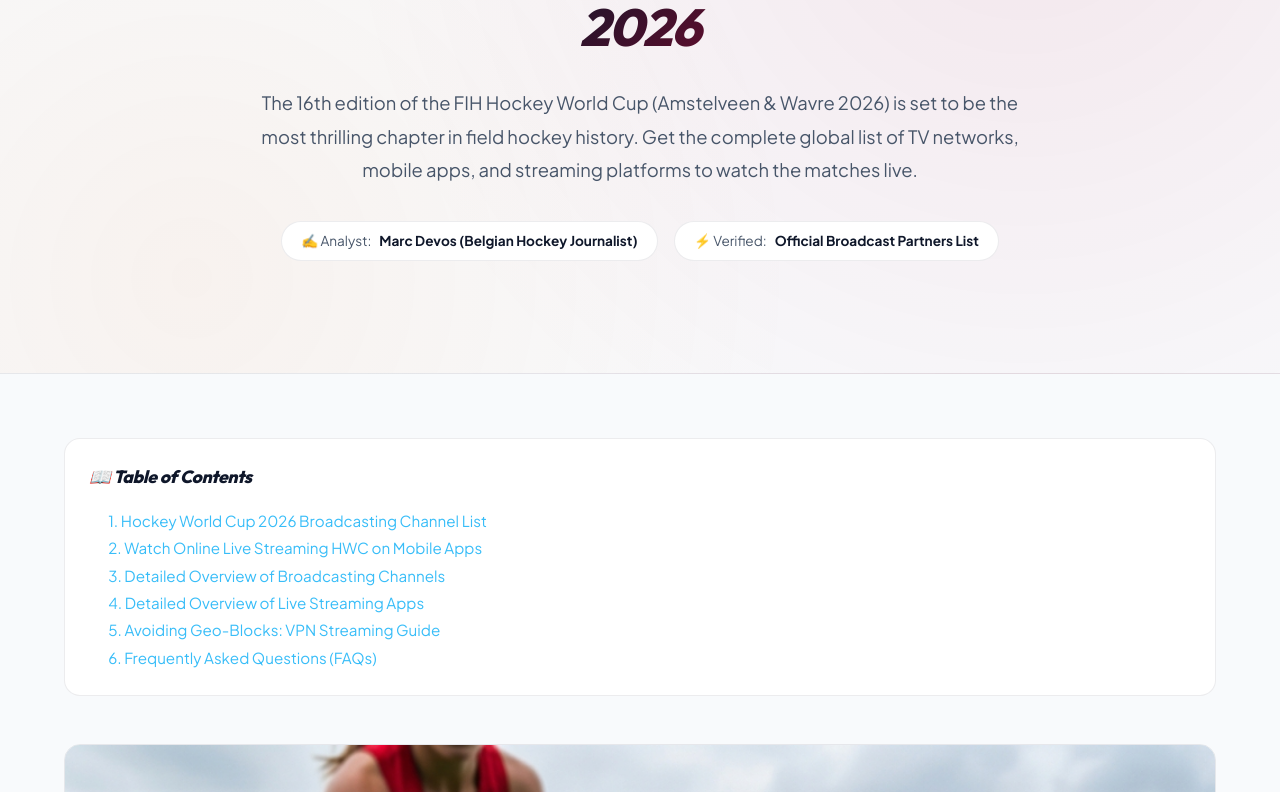
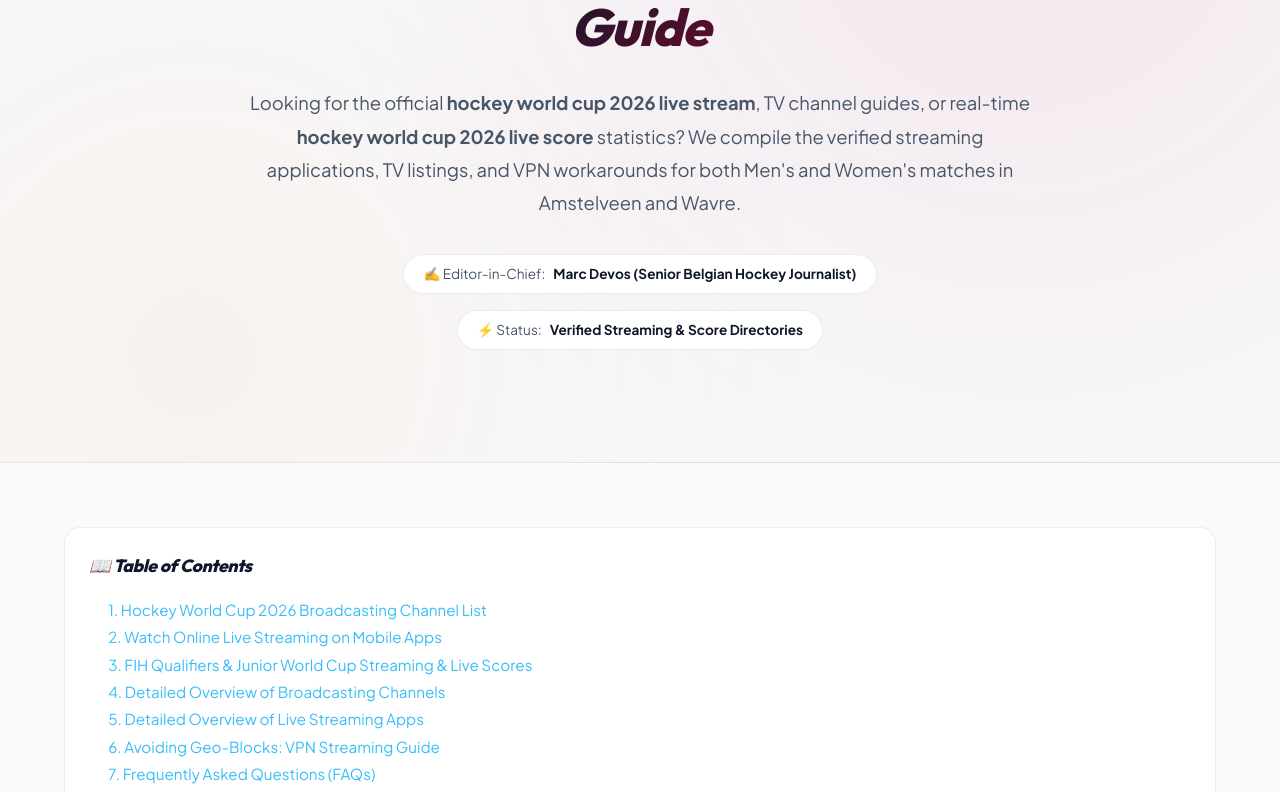
Before and after one commit to liveetcstream-beep/hockeyworldcup2026, a Next.js app: page /hockey-live-streaming in a window 1280 px wide. Shown: the part 328-1120 px from the top of the page. Built offline with nearby package versions, Linux system fonts and the light colour scheme.

Commit message:
seo: Update live-streaming metadata, headings, content keywords, and expanded FAQs for search suggestions

```diff
--- a/src/app/hockey-live-streaming/page.js
+++ b/src/app/hockey-live-streaming/page.js
@@ -3,8 +3,8 @@
 import Footer from "../components/Footer";
 
 export const metadata = {
-  title: "Official Broadcasting & Online Live Streaming Hockey World Cup 2026",
-  description: "Complete list of official TV channels, mobile apps, and online live-streaming platforms broadcasting the 2026 FIH Hockey World Cup globally.",
+  title: "Hockey World Cup 2026 Live Stream & Live Score: Watch Online & TV List",
+  description: "Looking for Hockey World Cup 2026 live stream and live score channels? Get the complete FIH Hockey World Cup qualifiers & tournament apps and TV list.",
   alternates: {
     canonical: "https://hockeyworldcup2026schedule.com/hockey-live-streaming",
   },
@@ -13,28 +13,28 @@
 export default function BroadcastersPage() {
   const faqItems = [
     {
-      q: "What is the Hockey World Cup 2026 Live Streaming?",
-      a: "It refers to the real-time digital telecast of all 2026 FIH Hockey World Cup matches. Fans can stream the matches live on platforms like JioCinema (India), Tapmad (Pakistan), VRT MAX (Belgium), and Watch.Hockey (internationally)."
+      q: "How to watch the Hockey World Cup 2026 live stream online?",
+      a: "You can watch the Hockey World Cup 2026 live stream on regional platforms depending on your location. JioCinema streams it free in India, Tapmad streams HD coverage in Pakistan, VRT MAX and RTBF Auvio cover it in Belgium, and the Watch.Hockey app streams it globally for regions without exclusive television rights."
     },
     {
-      q: "Who is the official broadcaster of the Hockey World Cup 2026 in India?",
-      a: "Viacom18 holds the official broadcasting rights. Linear TV coverage will be available on the Sports18 network channels, while online live streaming is completely free on the JioCinema app."
+      q: "Where can I check the hockey live score for the World Cup?",
+      a: "You can track the hockey live score of all matches on our official scoreboard section (hockeyworldcup2026schedule.com/live-scores) or check the official real-time updates via FIH's match center portal."
     },
     {
-      q: "How can I watch the Hockey World Cup 2026 live on mobile in Pakistan?",
-      a: "Fans in Pakistan can watch HD live streaming on the Tapmad mobile app and web portal. Regular updates and linear broadcasts are also available via PTV Sports and Ten Sports."
+      q: "How to watch the junior hockey world cup 2026 live stream?",
+      a: "Matches for the Junior Hockey World Cup 2026 are streamed live on the official Watch.Hockey platform. Certain matches involving local teams are also picked up by regional broadcasters like Star Sports/Sports18 in India and PTV Sports in Pakistan."
     },
     {
-      q: "Where to watch the Hockey World Cup 2026 in the United Kingdom?",
-      a: "UK hockey fans can watch live match coverage on TNT Sports. Online streaming is also accessible via the Discovery+ app with an active subscription."
+      q: "Can I watch the fih hockey world cup qualifiers 2026 live streaming?",
+      a: "Yes, the FIH Hockey World Cup Qualifiers 2026 are streamed live on Watch.Hockey. Live scores and detailed qualifiers match cards can also be monitored via the FIH official website or regional sports networks."
     },
     {
-      q: "How can I watch the Hockey World Cup 2026 live in North America (USA & Canada)?",
-      a: "In the United States, Fox Sports 2 will broadcast selected matches on TV. The entire tournament, including matches of the US Women's squad, is streamed online via Willow TV and the Watch.Hockey portal."
+      q: "Is there an ice hockey world cup 2026 live stream available here?",
+      a: "No, this guide is exclusively for the FIH Field Hockey World Cup. For the IIHF Ice Hockey World Championship, official streams are hosted on IIHF.TV or via regional broadcasters like ESPN and TSN."
     },
     {
-      q: "What streaming options are available in Belgium and the Netherlands?",
-      a: "In Belgium, free live streaming is provided by VRT MAX (Flemish) and RTBF Auvio (French). In the Netherlands, NOS Sport will stream all Netherlands team games free on NOS.nl and the NOS app."
+      q: "How can I access junior hockey world cup 2026 scores today live?",
+      a: "You can check junior hockey world cup 2026 scores today live by visiting our dedicated scoreboard tab, or checking the live match widgets on the FIH official app."
     }
   ];
 
@@ -50,7 +50,7 @@
                 "@type": "BreadcrumbList",
                 "itemListElement": [
                   { "@type": "ListItem", "position": 1, "name": "Home", "item": "https://hockeyworldcup2026schedule.com" },
-                  { "@type": "ListItem", "position": 2, "name": "Broadcasters", "item": "https://hockeyworldcup2026schedule.com/hockey-live-streaming" }
+                  { "@type": "ListItem", "position": 2, "name": "Hockey Live Streaming", "item": "https://hockeyworldcup2026schedule.com/hockey-live-streaming" }
                 ]
               },
               {
@@ -73,17 +73,17 @@
 
       <section className="hero-section">
         <div className="sports-container hero-content">
-          <p className="hero-subtitle">📺 TV Channels & Digital Streaming Directory</p>
-          <h1 className="hero-title">Broadcasting & Online Live Streaming Hockey World Cup 2026</h1>
+          <p className="hero-subtitle">📺 TV Channels, Streaming Apps & Live Scores Guide</p>
+          <h1 className="hero-title">Hockey World Cup 2026 Live Stream, TV Broadcast & Live Score Guide</h1>
           <p className="hero-description">
-            The 16th edition of the FIH Hockey World Cup (Amstelveen & Wavre 2026) is set to be the most thrilling chapter in field hockey history. Get the complete global list of TV networks, mobile apps, and streaming platforms to watch the matches live.
+            Looking for the official <strong>hockey world cup 2026 live stream</strong>, TV channel guides, or real-time <strong>hockey world cup 2026 live score</strong> statistics? We compile the verified streaming applications, TV listings, and VPN workarounds for both Men's and Women's matches in Amstelveen and Wavre.
           </p>
           <div className="eeat-badge-container">
             <div className="eeat-badge">
-              ✍️ Analyst: <strong>Marc Devos (Belgian Hockey Journalist)</strong>
+              ✍️ Editor-in-Chief: <strong>Marc Devos (Senior Belgian Hockey Journalist)</strong>
             </div>
             <div className="eeat-badge">
-              ⚡ Verified: <strong>Official Broadcast Partners List</strong>
+              ⚡ Status: <strong>Verified Streaming & Score Directories</strong>
             </div>
           </div>
         </div>
@@ -95,11 +95,12 @@
           <h3 style={{ fontSize: "1.1rem", color: "var(--text-main)", marginBottom: "1rem" }}>📖 Table of Contents</h3>
           <ul style={{ color: "#38bdf8", paddingLeft: "1.2rem", fontSize: "0.95rem", lineHeight: "1.8", margin: 0 }}>
             <li><a href="#tv-list" style={{ color: "#38bdf8", textDecoration: "none" }}>1. Hockey World Cup 2026 Broadcasting Channel List</a></li>
-            <li><a href="#app-list" style={{ color: "#38bdf8", textDecoration: "none" }}>2. Watch Online Live Streaming HWC on Mobile Apps</a></li>
-            <li><a href="#tv-overview" style={{ color: "#38bdf8", textDecoration: "none" }}>3. Detailed Overview of Broadcasting Channels</a></li>
-            <li><a href="#app-overview" style={{ color: "#38bdf8", textDecoration: "none" }}>4. Detailed Overview of Live Streaming Apps</a></li>
-            <li><a href="#vpn-guide" style={{ color: "#38bdf8", textDecoration: "none" }}>5. Avoiding Geo-Blocks: VPN Streaming Guide</a></li>
-            <li><a href="#faqs" style={{ color: "#38bdf8", textDecoration: "none" }}>6. Frequently Asked Questions (FAQs)</a></li>
+            <li><a href="#app-list" style={{ color: "#38bdf8", textDecoration: "none" }}>2. Watch Online Live Streaming on Mobile Apps</a></li>
+            <li><a href="#qualifiers-juniors" style={{ color: "#38bdf8", textDecoration: "none" }}>3. FIH Qualifiers & Junior World Cup Streaming & Live Scores</a></li>
+            <li><a href="#tv-overview" style={{ color: "#38bdf8", textDecoration: "none" }}>4. Detailed Overview of Broadcasting Channels</a></li>
+            <li><a href="#app-overview" style={{ color: "#38bdf8", textDecoration: "none" }}>5. Detailed Overview of Live Streaming Apps</a></li>
+            <li><a href="#vpn-guide" style={{ color: "#38bdf8", textDecoration: "none" }}>6. Avoiding Geo-Blocks: VPN Streaming Guide</a></li>
+            <li><a href="#faqs" style={{ color: "#38bdf8", textDecoration: "none" }}>7. Frequently Asked Questions (FAQs)</a></li>
           </ul>
         </section>
 
@@ -107,7 +108,7 @@
         <div style={{ marginBottom: "3rem", borderRadius: "16px", overflow: "hidden", border: "1px solid var(--border-color)" }}>
           <img
             src="/images/hockey_broadcasting_banner.png"
-            alt="Hockey World Cup 2026 Live Streaming and TV Broadcast Banner"
+            alt="Field Hockey World Cup Live Streaming and TV Broadcast Banner"
             style={{ width: "100%", height: "auto", display: "block" }}
           />
         </div>
@@ -118,7 +119,7 @@
             1. Hockey World Cup 2026 Broadcasting Channel List
           </h2>
           <p style={{ color: "var(--text-muted)", marginBottom: "1.5rem", lineHeight: "1.7" }}>
-            The thrilling action of the 2026 World Cup will be broadcast live across various television networks globally. Below is the verified country-wise TV channel list:
+            The 2026 World Cup matches will feature extensive live coverage across global television networks. Find the official country-wise television broadcast partners below:
           </p>
 
           <div style={{ overflowX: "auto" }}>
@@ -157,10 +158,10 @@
         {/* Section 2: Live Streaming Apps Table */}
         <section id="app-list" style={{ marginBottom: "3rem" }}>
           <h2 style={{ fontSize: "1.6rem", fontWeight: "800", color: "var(--text-main)", fontStyle: "italic", borderLeft: "4px solid #c00030", paddingLeft: "1rem", marginBottom: "1.5rem" }}>
-            2. Watch Online Live Streaming HWC on Mobile Apps
+            2. Watch Online Live Streaming on Mobile Apps
           </h2>
           <p style={{ color: "var(--text-muted)", marginBottom: "1.5rem", lineHeight: "1.7" }}>
-            If you prefer watching matches on the go via smartphone, tablet, or smart TV, use these official digital streaming applications:
+            Access the action on your phone, tablet, or smart TV using the official streaming apps. No cable subscription is required for several free streaming platforms:
           </p>
 
           <div style={{ overflowX: "auto" }}>
@@ -193,17 +194,36 @@
           </div>
         </section>
 
-        {/* Section 3: Overview of Broadcasting Channels */}
+        {/* Section 3: Qualifiers & Junior World Cup Matches */}
+        <section id="qualifiers-juniors" style={{ marginBottom: "3rem", lineHeight: "1.8" }}>
+          <h2 style={{ fontSize: "1.6rem", fontWeight: "800", color: "var(--text-main)", fontStyle: "italic", borderLeft: "4px solid #c00030", paddingLeft: "1rem", marginBottom: "1.5rem" }}>
+            3. FIH Qualifiers & Junior World Cup Streaming & Live Scores
+          </h2>
+          <p style={{ color: "var(--text-muted)", marginBottom: "1.2rem" }}>
+            If you are looking to watch the road to the main event, the <strong>fih hockey world cup qualifiers 2026 live streaming</strong> is accessible globally on the Watch.Hockey portal. Live match scorecards and results for these qualification phases are updated instantly in our live stats center.
+          </p>
+          <p style={{ color: "var(--text-muted)", marginBottom: "1.2rem" }}>
+            For junior division fans, the <strong>junior hockey world cup 2026 live stream</strong> covers the upcoming generation of stars. You can follow <strong>junior hockey world cup 2026 scores today live</strong> on our dedicated scoreboard widgets, tracking team updates, shootout goals, and penalty corner metrics.
+          </p>
+          <div style={{ background: "var(--bg-secondary)", border: "1px solid var(--border-color)", borderRadius: "16px", padding: "1.5rem" }}>
+            <h4 style={{ color: "var(--text-main)", fontWeight: "700", margin: "0 0 0.5rem 0", fontSize: "1rem" }}>🏑 Note on Ice Hockey World Cup Streaming</h4>
+            <p style={{ color: "var(--text-muted)", margin: 0, fontSize: "0.95rem" }}>
+              Please note: This guide is dedicated specifically to the FIH Field Hockey World Cup, qualifiers, and junior tournaments. For the <strong>ice hockey world cup 2026 live stream</strong> (IIHF World Championship), streaming passes are hosted on IIHF.TV or broadcast via TSN/ESPN.
+            </p>
+          </div>
+        </section>
+
+        {/* Section 4: Detailed Overview of Broadcasting Channels */}
         <section id="tv-overview" style={{ marginBottom: "3rem", lineHeight: "1.8" }}>
           <h2 style={{ fontSize: "1.6rem", fontWeight: "800", color: "var(--text-main)", fontStyle: "italic", borderLeft: "4px solid #c00030", paddingLeft: "1rem", marginBottom: "1.5rem" }}>
-            3. Detailed Overview of Broadcasting Channels
+            4. Detailed Overview of Broadcasting Channels
           </h2>
 
           <div style={{ display: "flex", flexDirection: "column", gap: "2rem" }}>
             <div>
               <h3 style={{ fontSize: "1.2rem", fontWeight: "700", color: "var(--text-main)", marginBottom: "0.5rem" }}>📺 Sports18 HD (India & Subcontinent)</h3>
               <p style={{ color: "var(--text-muted)", margin: 0 }}>
-                Sports18 is the home of international hockey in India. The network will broadcast all Indian Men's and Women's matches live in multiple audio options (English and Hindi feeds), along with full coverage of the knockout stages from Wavre and Amstelveen.
+                Sports18 is the official home of international hockey in India. The network will broadcast all Indian Men's and Women's matches live in multiple audio options (English and Hindi feeds), along with full coverage of the knockout stages from Wavre and Amstelveen.
               </p>
             </div>
 
@@ -239,10 +259,10 @@
           />
         </div>
 
-        {/* Section 4: Overview of Live Streaming Apps */}
+        {/* Section 5: Overview of Live Streaming Apps */}
         <section id="app-overview" style={{ marginBottom: "3rem", lineHeight: "1.8" }}>
           <h2 style={{ fontSize: "1.6rem", fontWeight: "800", color: "var(--text-main)", fontStyle: "italic", borderLeft: "4px solid #c00030", paddingLeft: "1rem", marginBottom: "1.5rem" }}>
-            4. Detailed Overview of Live Streaming Apps
+            5. Detailed Overview of Live Streaming Apps
           </h2>
 
           <div style={{ display: "flex", flexDirection: "column", gap: "2rem" }}>
@@ -276,7 +296,7 @@
           </div>
         </section>
 
-        {/* Section 5: VPN Bypass Guide */}
+        {/* Section 6: VPN Bypass Guide */}
         <section id="vpn-guide" style={{ background: "rgba(192,0,48,0.03)", border: "1px solid rgba(192,0,48,0.1)", borderRadius: "20px", padding: "2rem", marginBottom: "3rem" }}>
           <h2 style={{ fontSize: "1.4rem", fontWeight: "800", color: "var(--text-main)", marginBottom: "1rem" }}>
             🛡️ Travel Tip: Avoid Blackouts with a VPN
@@ -287,7 +307,7 @@
           </p>
         </section>
 
-        {/* Section 6: FAQs */}
+        {/* Section 7: FAQs */}
         <section id="faqs" style={{ marginBottom: "3rem" }}>
           <h2 style={{ fontSize: "1.6rem", fontWeight: "800", color: "var(--text-main)", fontStyle: "italic", borderLeft: "4px solid #c00030", paddingLeft: "1rem", marginBottom: "1.5rem" }}>
             Frequently Asked Questions (FAQs)
```
